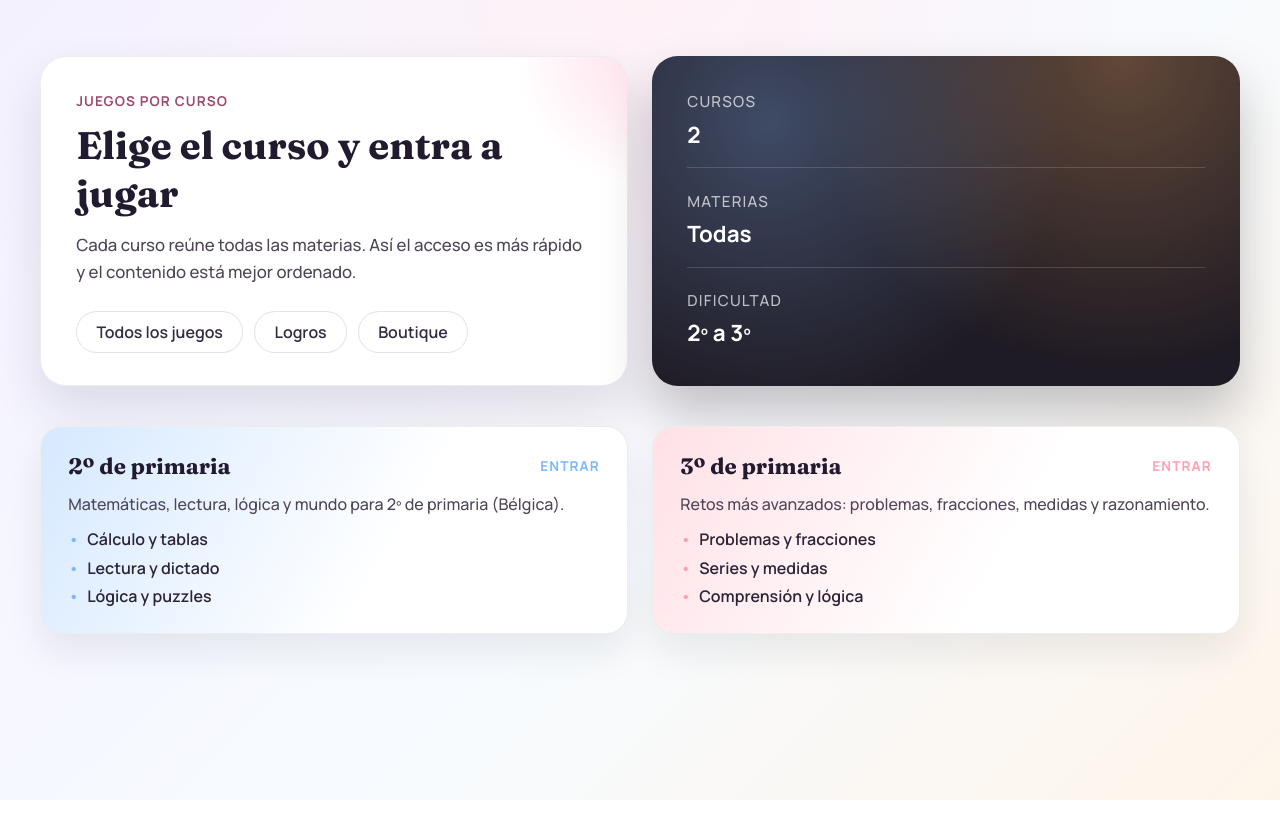
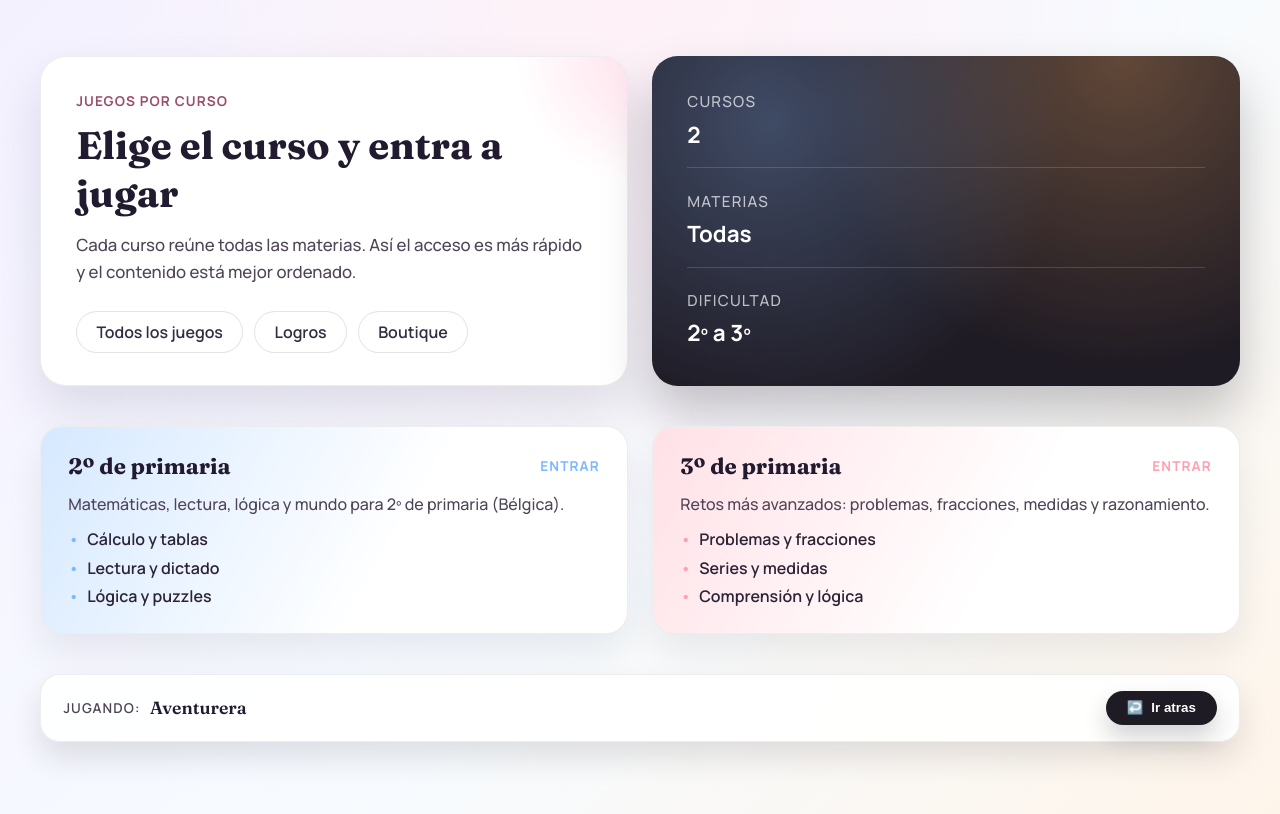
Before and after one commit to antoleod/Lena, a React (Vite) app: page /juegos in a window 1280 px wide. Built offline with nearby package versions, Linux system fonts and the light colour scheme; no server answers.

Commit message:
add shell assets, improve body class management, and implement footer components across multiple pages

```diff
--- a/src/App.jsx
+++ b/src/App.jsx
@@ -14,8 +14,48 @@ import LegacyPage from './LegacyPage.jsx';
 import NotFoundPage from './pages/NotFound.jsx';
 
 const BASE_URL = import.meta.env.BASE_URL;
+const SHELL_STYLES = [`${BASE_URL}css/header-footer.css`];
+const SHELL_SCRIPTS = [
+  `${BASE_URL}js/storage.js`,
+  `${BASE_URL}js/i18n.js`,
+  `${BASE_URL}js/appShell.js`
+];
+
+function useShellAssets() {
+  useEffect(() => {
+    const addedLinks = [];
+    const addedScripts = [];
+
+    SHELL_STYLES.forEach((href) => {
+      const exists = Array.from(document.head.querySelectorAll('link[rel="stylesheet"]'))
+        .some((link) => link.href.endsWith(href));
+      if (exists) return;
+      const link = document.createElement('link');
+      link.rel = 'stylesheet';
+      link.href = href;
+      document.head.appendChild(link);
+      addedLinks.push(link);
+    });
+
+    SHELL_SCRIPTS.forEach((src) => {
+      const exists = Array.from(document.scripts).some((script) => script.src.endsWith(src));
+      if (exists) return;
+      const script = document.createElement('script');
+      script.src = src;
+      script.async = false;
+      document.body.appendChild(script);
+      addedScripts.push(script);
+    });
+
+    return () => {
+      addedLinks.forEach((link) => link.remove());
+      addedScripts.forEach((script) => script.remove());
+    };
+  }, []);
+}
 
 export default function App() {
+  useShellAssets();
   useEffect(() => {
     const url = new URL(window.location.href);
     if (url.searchParams.get('clearCache') !== '1') return;
@@ -45,6 +85,7 @@ export default function App() {
 
   return (
     <BrowserRouter basename={BASE_URL}>
+      <header data-lena-header></header>
       <ScrollToTop />
       <Routes>
         <Route path="/" element={<Navigate to="/login" replace />} />
@@ -60,6 +101,7 @@ export default function App() {
         <Route path="/grande-aventure-mots/*" element={<LegacyAutoPage />} />
         <Route path="*" element={<NotFoundPage />} />
       </Routes>
+      <footer data-lena-footer></footer>
     </BrowserRouter>
   );
 }
--- a/src/pages/AllGames.jsx
+++ b/src/pages/AllGames.jsx
@@ -29,12 +29,11 @@ const GAME_SECTIONS = [
 
 export default function AllGamesPage() {
   useEffect(() => {
-    const previousBodyClass = document.body.className;
-    document.body.className = 'allgames-body';
+    document.body.classList.add('allgames-body');
     document.documentElement.lang = 'es';
     document.title = 'Todos los juegos - Lena';
     return () => {
-      document.body.className = previousBodyClass;
+      document.body.classList.remove('allgames-body');
     };
   }, []);
 
--- a/src/pages/Boutique.jsx
+++ b/src/pages/Boutique.jsx
@@ -10,12 +10,11 @@ const ITEMS = [
 
 export default function BoutiquePage() {
   useEffect(() => {
-    const previousBodyClass = document.body.className;
-    document.body.className = 'boutique-body';
+    document.body.classList.add('boutique-body');
     document.documentElement.lang = 'es';
     document.title = 'Boutique - Lena';
     return () => {
-      document.body.className = previousBodyClass;
+      document.body.classList.remove('boutique-body');
     };
   }, []);
 
--- a/src/pages/Categories.css
+++ b/src/pages/Categories.css
@@ -156,6 +156,60 @@
   grid-template-columns: repeat(auto-fit, minmax(250px, 1fr));
 }
 
+.categories-footer {
+  display: flex;
+  align-items: center;
+  justify-content: space-between;
+  gap: 1rem;
+  padding: 1rem 1.4rem;
+  border-radius: 20px;
+  background: rgba(255, 255, 255, 0.9);
+  border: 1px solid var(--cat-outline);
+  box-shadow: 0 16px 30px rgba(31, 27, 36, 0.12);
+  backdrop-filter: blur(10px);
+}
+
+.categories-footer__player {
+  display: flex;
+  align-items: center;
+  gap: 0.6rem;
+  font-weight: 600;
+  color: #2b2336;
+}
+
+.categories-footer__label {
+  font-size: 0.85rem;
+  text-transform: uppercase;
+  letter-spacing: 0.08em;
+  color: var(--cat-muted);
+}
+
+.categories-footer__name {
+  font-family: 'Fraunces', 'Georgia', serif;
+  font-size: 1.1rem;
+  color: #221a2f;
+}
+
+.categories-footer__back {
+  border: none;
+  background: #1f1b24;
+  color: #fff;
+  border-radius: 999px;
+  padding: 0.6rem 1.3rem;
+  font-weight: 700;
+  display: inline-flex;
+  align-items: center;
+  gap: 0.5rem;
+  cursor: pointer;
+  transition: transform 0.2s ease, box-shadow 0.2s ease;
+  box-shadow: 0 12px 24px rgba(31, 27, 36, 0.2);
+}
+
+.categories-footer__back:hover {
+  transform: translateY(-2px);
+  box-shadow: 0 16px 30px rgba(31, 27, 36, 0.25);
+}
+
 .cat-card {
   background: var(--cat-card);
   border-radius: 22px;
@@ -246,6 +300,16 @@
   .cat-card {
     border-radius: 18px;
   }
+
+  .categories-footer {
+    flex-direction: column;
+    align-items: flex-start;
+  }
+
+  .categories-footer__back {
+    width: 100%;
+    justify-content: center;
+  }
 }
 
 @media (prefers-reduced-motion: reduce) {
--- a/src/pages/Categories.jsx
+++ b/src/pages/Categories.jsx
@@ -1,5 +1,5 @@
-import { useEffect } from 'react';
-import { Link } from 'react-router-dom';
+import { useEffect, useState } from 'react';
+import { Link, useNavigate } from 'react-router-dom';
 import './Categories.css';
 
 const CATEGORIES = [
@@ -27,17 +27,44 @@ const QUICK_LINKS = [
   { label: 'Boutique', route: '/boutique' }
 ];
 
+const USER_PROFILE_KEY = 'mathsLenaUserProfile';
+
+function getPlayerName() {
+  try {
+    const raw = window.localStorage?.getItem(USER_PROFILE_KEY);
+    if (!raw) return 'Aventurera';
+    const parsed = JSON.parse(raw);
+    return parsed?.name || parsed?.displayName || 'Aventurera';
+  } catch (error) {
+    return 'Aventurera';
+  }
+}
+
 export default function CategoriesPage() {
+  const navigate = useNavigate();
+  const [playerName, setPlayerName] = useState(() => getPlayerName());
+
   useEffect(() => {
-    const previousBodyClass = document.body.className;
-    document.body.className = 'categories-body';
+    document.body.classList.add('categories-body');
     document.documentElement.lang = 'es';
     document.title = 'Juegos por cursos - Lena';
 
     return () => {
-      document.body.className = previousBodyClass;
+      document.body.classList.remove('categories-body');
     };
   }, []);
+
+  useEffect(() => {
+    setPlayerName(getPlayerName());
+  }, []);
+
+  function handleBack() {
+    if (window.history.length > 1) {
+      navigate(-1);
+      return;
+    }
+    navigate('/menu');
+  }
 
   return (
     <main className="categories-shell">
@@ -97,6 +124,17 @@ export default function CategoriesPage() {
           </Link>
         ))}
       </section>
+
+      <footer className="categories-footer" aria-label="Estado de juego">
+        <div className="categories-footer__player">
+          <span className="categories-footer__label">Jugando:</span>
+          <span className="categories-footer__name">{playerName}</span>
+        </div>
+        <button className="categories-footer__back" type="button" onClick={handleBack}>
+          <span aria-hidden="true">↩️</span>
+          <span>Ir atras</span>
+        </button>
+      </footer>
     </main>
   );
 }
--- a/src/pages/Game.jsx
+++ b/src/pages/Game.jsx
@@ -7,7 +7,6 @@ const HEAD_LINKS = [
   `${BASE_URL}css/style.css`,
   `${BASE_URL}css/juego.css`,
   `${BASE_URL}css/base-ten.css`,
-  `${BASE_URL}css/header-footer.css`,
   `${BASE_URL}css/new-games.css`
 ];
 
@@ -68,10 +67,9 @@ export default function GamePage() {
 
   useEffect(() => {
     document.title = 'Jeu - Lena';
-    const previousBodyClass = document.body.className;
-    document.body.className = 'game-react-body';
+    document.body.classList.add('game-react-body');
     return () => {
-      document.body.className = previousBodyClass;
+      document.body.classList.remove('game-react-body');
     };
   }, []);
 
@@ -145,8 +143,6 @@ export default function GamePage() {
 
   return (
     <div className="game-react-shell">
-      <header data-lena-header></header>
-
       <section className="game-hero" aria-labelledby="game-hero-title">
         <div className="game-hero__card">
           <span className="game-hero__eyebrow">Juego rápido</span>
@@ -241,8 +237,6 @@ export default function GamePage() {
           </footer>
         </section>
       </main>
-
-      <footer data-lena-footer></footer>
     </div>
   );
 }
--- a/src/pages/Login.jsx
+++ b/src/pages/Login.jsx
@@ -129,12 +129,11 @@ export default function LoginPage() {
   useEffect(() => {
     document.title = 'Appli de Lena - Bienvenue !';
     document.documentElement.lang = 'fr';
-    const previousBodyClass = document.body.className;
-    document.body.className = 'login-body';
+    document.body.classList.add('login-body');
     registerServiceWorker();
 
     return () => {
-      document.body.className = previousBodyClass;
+      document.body.classList.remove('login-body');
     };
   }, []);
 
--- a/src/pages/Logros.jsx
+++ b/src/pages/Logros.jsx
@@ -26,8 +26,7 @@ export default function LogrosPage() {
   const [progress, setProgress] = useState(null);
 
   useEffect(() => {
-    const previousBodyClass = document.body.className;
-    document.body.className = 'logros-body';
+    document.body.classList.add('logros-body');
     document.documentElement.lang = 'es';
     document.title = 'Mis logros - Lena';
 
@@ -36,7 +35,7 @@ export default function LogrosPage() {
     setProgress(loadProgress(storedProfile?.name));
 
     return () => {
-      document.body.className = previousBodyClass;
+      document.body.classList.remove('logros-body');
     };
   }, []);
 
```
Also changed, not shown: src/LegacyPage.jsx (+23 -5 lines).
